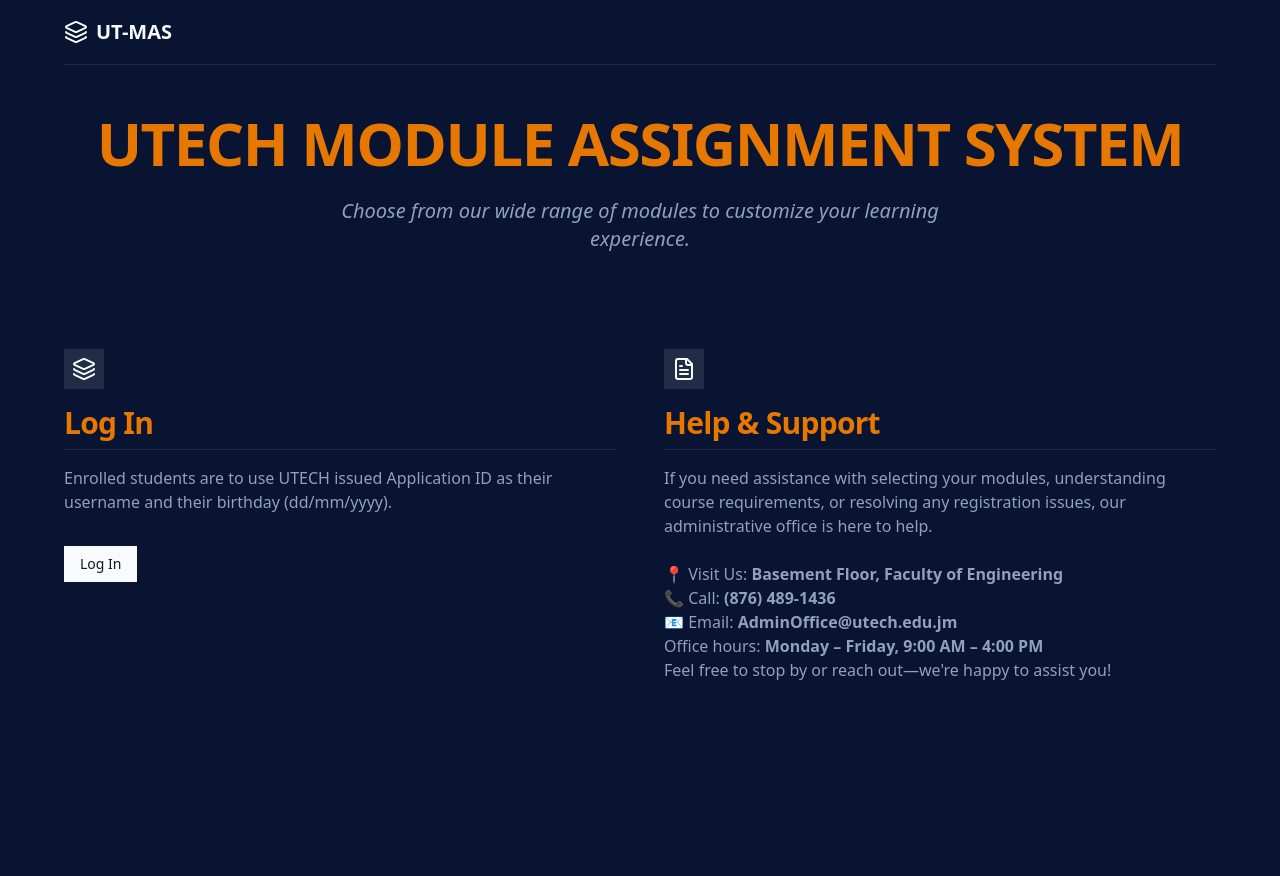
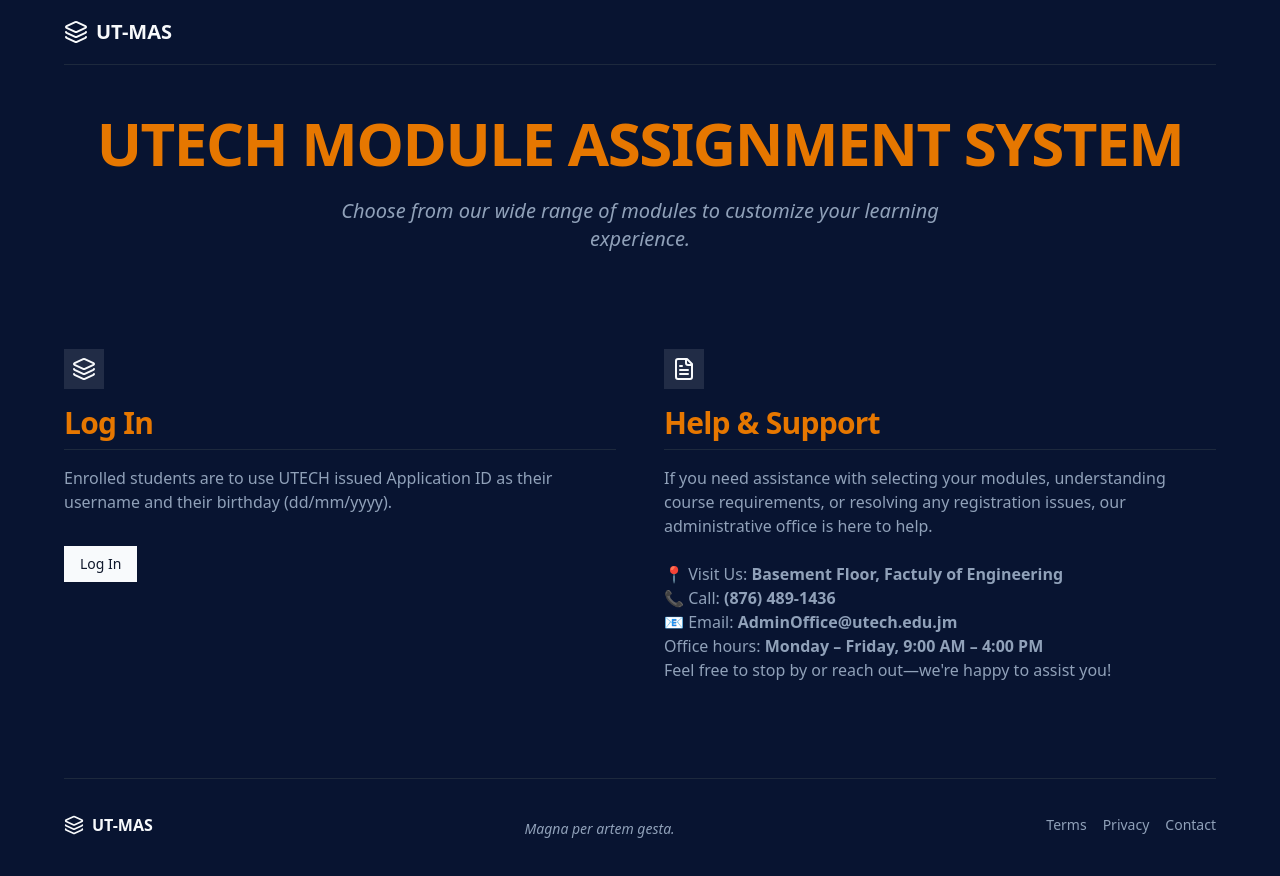
Before and after one commit to Da-cpp/intellibusSmart-Enroll, a Next.js app: page / in a window 1280 px wide. Shown: the top 876 px of the page. Before the commit the page ends 848 px from the top, so only its background shows below. Built offline with nearby package versions, Linux system fonts and the light colour scheme.

Commit message:
Update page.tsx

```diff
--- a/src/app/page.tsx
+++ b/src/app/page.tsx
@@ -1,3 +1,4 @@
+
 
 /*import { Button } from "@/components/ui/button";
 import { Container } from "lucide-react";
@@ -26,6 +27,7 @@ export default function Home() {
 
 /* <h1 style={{ color: "#E67700"}}>UTECH MODULE ASSIGNMENT SYSTEM(UT-MAS) </h1>*/
 "use client"
+
 import type React from "react"
 import { useState } from "react"
 import Link from "next/link"
@@ -57,7 +59,14 @@ export default function ModuleSelectionPage() {
             <span className="text-xl font-bold">UT-MAS</span>
           </div>
           <div className="hidden md:flex md:gap-4">
-            {/* Add links if needed */}
+            {/*
+            <Link href="#" className="text-sm font-medium">
+              Options
+            </Link>
+            <Link href="#" className="text-sm font-medium">
+              Help
+            </Link>
+            */}
           </div>
         </div>
       </header>
@@ -103,7 +112,7 @@ export default function ModuleSelectionPage() {
                 If you need assistance with selecting your modules, understanding course requirements, or resolving any
                 registration issues, our administrative office is here to help.
                 <br />
-                <br />📍 Visit Us: <b>Basement Floor, Faculty of Engineering</b>
+                <br />📍 Visit Us: <b>Basement Floor, Factuly of Engineering</b>
                 <br />📞 Call: <b>(876) 489-1436</b>
                 <br />📧 Email: <b>AdminOffice@utech.edu.jm</b>
                 <br />
@@ -114,7 +123,30 @@ export default function ModuleSelectionPage() {
             </div>
           </div>
         </section>
+
       </main>
+      <footer className="border-t py-6 md:py-8">
+        <div className="container flex flex-col items-center justify-between gap-4 md:flex-row">
+          <div className="flex items-center gap-2">
+            <Layers className="h-5 w-5" />
+            <span className="font-semibold">UT-MAS</span>
+          </div>
+          <p className="text-center text-sm text-muted-foreground md:text-left">
+            <em>Magna per artem gesta.</em>
+          </p>
+          <div className="flex gap-4">
+            <Link href="#" className="text-sm text-muted-foreground hover:underline">
+              Terms
+            </Link>
+            <Link href="#" className="text-sm text-muted-foreground hover:underline">
+              Privacy
+            </Link>
+            <Link href="#" className="text-sm text-muted-foreground hover:underline">
+              Contact
+            </Link>
+          </div>
+        </div>
+      </footer>
 
       {/* Login Dialog */}
       <Dialog open={loginOpen} onOpenChange={setLoginOpen}>
@@ -144,6 +176,7 @@ export default function ModuleSelectionPage() {
               type="submit"
               style={{ backgroundColor: "#E67700" }}
               onClick={() => {
+                // In a real app, you would validate credentials here before redirecting
                 router.push("/module-selection")
                 setLoginOpen(false)
               }}
@@ -156,3 +189,44 @@ export default function ModuleSelectionPage() {
     </div>
   )
 }
+
+function ModuleCard({
+  title,
+  description,
+  level,
+  duration,
+  icon,
+}: {
+  title: string
+  description: string
+  level: string
+  duration: string
+  icon: React.ReactNode
+}) {
+  return (
+    <Card className="overflow-hidden transition-all hover:shadow-md">
+      <CardHeader className="pb-3">
+        <div className="flex items-center gap-2">
+          <div className="rounded-md bg-primary/10 p-2 text-primary">{icon}</div>
+          <CardTitle className="text-lg">{title}</CardTitle>
+        </div>
+      </CardHeader>
+      <CardContent className="pb-3">
+        <CardDescription className="line-clamp-2 min-h-[40px]">{description}</CardDescription>
+      </CardContent>
+      <CardFooter className="flex items-center justify-between border-t pt-3">
+        <div className="flex items-center gap-2 text-xs text-muted-foreground">
+          <Book className="h-4 w-4" />
+          <span>{level}</span>
+        </div>
+        <div className="flex items-center gap-2 text-xs text-muted-foreground">
+          <FileText className="h-4 w-4" />
+          <span>{duration}</span>
+        </div>
+        <Button variant="ghost" size="sm" className="ml-auto">
+          View Details
+        </Button>
+      </CardFooter>
+    </Card>
+  )
+}
```
